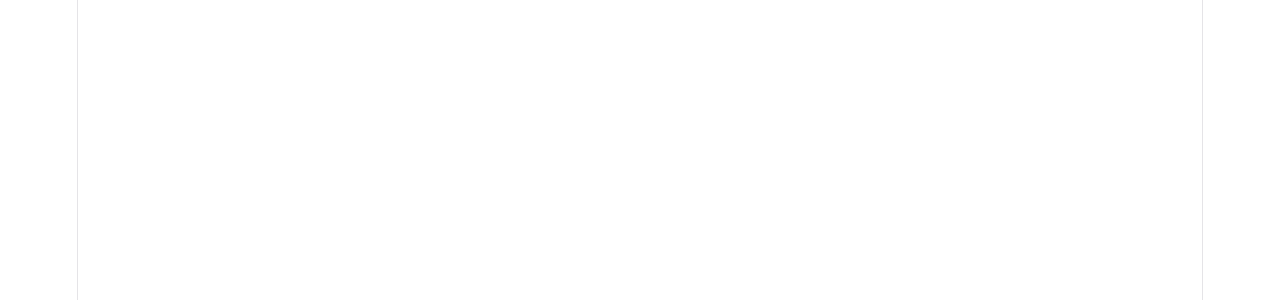
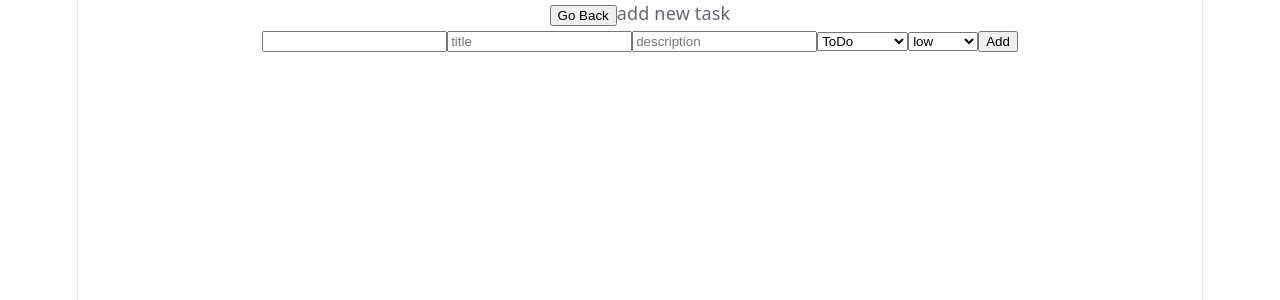
Before and after one commit to KaoutarHammaoui/TeamPulse, a React (Vite) app in the folder frontend/: page /AddTask/1 in a window 1280 px wide. Before the commit this address had no page. Shown: the top 300 px of the page. Built offline with nearby package versions, Linux system fonts and the light colour scheme; no server answers.

Commit message:
Tasks: display tasks by project+Add aTask r done

```diff
--- a/frontend/src/App.tsx
+++ b/frontend/src/App.tsx
@@ -6,6 +6,9 @@
 import { Projects } from './assets/projects.js'
 import { ProjectDetails } from './assets/ProjectDetails.js'
 import { DeletePR } from './assets/ProjectDeletion.js'
+import { ProjectTasks } from './assets/ProjectTasks.js'
+import { AddTask } from './assets/AddTask.js'
+import { EditTask } from './assets/editTask.js'
 
 function App() {
 
@@ -18,7 +21,10 @@
         <Route path="AddProject" element={<AddProject />} />
         <Route path="/editProject/:id" element={<Editroject />} />
         <Route path="/ProjectDetails/:id" element={<ProjectDetails />} />
-        <Route path='DeletePR/:id' element={<DeletePR/>} />
+        <Route path="DeletePR/:id" element={<DeletePR />} />
+        <Route path="ProjectTasks/:id" element={<ProjectTasks />} />
+        <Route path="/AddTask/:id" element={<AddTask />} />
+        <Route path='/editTask/:id' element={<EditTask/>} />
       </Routes>
     </BrowserRouter>
   );
--- /dev/null
+++ b/frontend/src/assets/AddTask.tsx
@@ -0,0 +1,92 @@
+import { useEffect, useState } from "react";
+import { useNavigate, useParams } from "react-router-dom";
+
+export function AddTask() {
+  const navigate = useNavigate();
+  const { id } = useParams();
+
+  const [projectName, setProjectName] = useState("");
+  const [title, setTitle] = useState("");
+  const [description, setDescription] = useState("");
+  const [status, setStatus] = useState("todo");
+  const [priority, setPriority] = useState("low");
+  const [error, setError] = useState("");
+  const [success, setSuccess] = useState("");
+
+  useEffect(() => {
+    const fetchProjectName = async () => {
+      const res = await fetch(`http://localhost:8080/GetProject/${id}`, {
+        method: "GET",
+        headers: {
+          Authorization: `Bearer ${localStorage.getItem("token")}`,
+        },
+      });
+      if (!res.ok) {
+        setError("cannot load project");
+        return;
+      }
+      const data = await res.json();
+      setProjectName(data.title);
+    };
+    fetchProjectName();
+  }, [id]);
+
+  const AddNewTask = async (e) => {
+    e.preventDefault();
+    const res = await fetch("http://localhost:8080/AddTask", {
+      method: "POST",
+      headers: {
+        "Content-Type": "application/json",
+        Authorization: `Bearer ${localStorage.getItem("token")}`,
+      },
+      body: JSON.stringify({
+        projectname: projectName,
+        title: title,
+        description: description,
+        status: status,
+        priority: priority,
+      }),
+    });
+    if (!res.ok) {
+      setError("cannot add task");
+      return;
+    }
+    setSuccess("task added successfully");
+    setTimeout(() => navigate(`/ProjectTasks/${id}`), 1500);
+  };
+
+  return (
+    <div>
+      <button onClick={() => navigate(`/ProjectTasks/${id}`)}>Go Back</button>
+      add new task
+      <form onSubmit={AddNewTask}>
+        <input type="text" value={projectName} readOnly />
+        <input
+          type="text"
+          placeholder="title"
+          value={title}
+          onChange={(e) => setTitle(e.target.value)}
+        />
+        <input
+          type="text"
+          placeholder="description"
+          value={description}
+          onChange={(e) => setDescription(e.target.value)}
+        />
+        <select value={status} onChange={(e) => setStatus(e.target.value)}>
+          <option value="todo">ToDo</option>
+          <option value="in_progress">In Progress</option>
+          <option value="done">Done</option>
+        </select>
+        <select value={priority} onChange={(e) => setPriority(e.target.value)}>
+          <option value="low">low</option>
+          <option value="medium">medium</option>
+          <option value="high">high</option>
+        </select>
+        <button type="submit">Add</button>
+      </form>
+      {error && <p>{error}</p>}
+      {success && <p>{success}</p>}
+    </div>
+  );
+}
--- /dev/null
+++ b/frontend/src/assets/ProjectTasks.tsx
@@ -0,0 +1,74 @@
+import { useEffect, useState } from "react";
+import { useNavigate, useParams } from "react-router-dom";
+
+interface Task {
+  id: number;
+  title: string;
+  description: string;
+  status: string;
+  priority: string;
+  due_date: string;
+}
+
+export function ProjectTasks() {
+  const navigate = useNavigate();
+  const { id } = useParams();
+  const [tasks, setTasks] = useState<Task[]>([]);
+  const [error, setError] = useState("");
+
+  useEffect(() => {
+    const fetchTasks = async () => {
+      const res = await fetch(
+        `http://localhost:8080/GetTasks?project_id=${id}`,
+        {
+          method: "GET",
+          headers: {
+            Authorization: `Bearer ${localStorage.getItem("token")}`,
+          },
+        },
+      );
+      if (!res.ok) {
+        setError("cannot load tasks");
+        return;
+      }
+      const data = await res.json();
+      setTasks(data ?? []);
+    };
+    fetchTasks();
+  }, [id]);
+
+  const AddNewTask = () => {
+    navigate(`/AddTask/${id}`);
+  };
+
+  return (
+    <div>
+      <button
+        onClick={() => {
+          AddNewTask();
+        }}
+      >
+        Add new Task
+      </button>
+      <button onClick={() => navigate("/projects")}>Go Back</button>
+      <table border={1}>
+        <tr>
+          <td>Task</td>
+          <td>Status</td>
+          <td>Priority</td>
+          <td colSpan={2}>Actions</td>
+        </tr>
+        {tasks.map((t) => (
+          <tr key={t.id}>
+            <td>{t.title}</td>
+            <td>{t.status}</td>
+                <td>{t.priority}</td>
+                <td onClick={() => { navigate(`/editTask/${t.id}`) }}>Edit</td>
+                <td onClick={()=>{navigate(`/deleteTask/${t.id}`)}}>Delete</td>
+          </tr>
+        ))}
+      </table>
+      {error && <p>{error}</p>}
+    </div>
+  );
+}
--- /dev/null
+++ b/frontend/src/assets/editTask.tsx
@@ -0,0 +1,7 @@
+export function EditTask() {
+    return (
+        <div>
+            edit a task
+        </div>
+    )
+}
--- a/frontend/src/assets/projects.tsx
+++ b/frontend/src/assets/projects.tsx
@@ -49,6 +49,11 @@
     const DeletePR = (pr: Project) => {
         navigate(`/DeletePR/${pr.id}`);
     }
+
+    const ProjectTasks = (pr: Project) => {
+        navigate(`/ProjectTasks/${pr.id}`);
+    }
+
     return (
         <div>
             <button onClick={AddProject}>Add new Project</button>
@@ -56,7 +61,7 @@
             <table border={1}>
                 {projects.map((pr) => (
                     <tr key={pr.id}><td onClick={()=>{ProjectDetail(pr)}} >{pr.title}</td>
-                        <td>Tasks</td>
+                        <td onClick={()=>{ProjectTasks(pr)}}>Tasks</td>
                         <td onClick={()=>Editroject(pr)}>Edit</td>
                         <td onClick={()=>DeletePR(pr)}>Delete</td>
 
```
Also changed, not shown: 1 other file (tests, documents, lock files or other folders).
